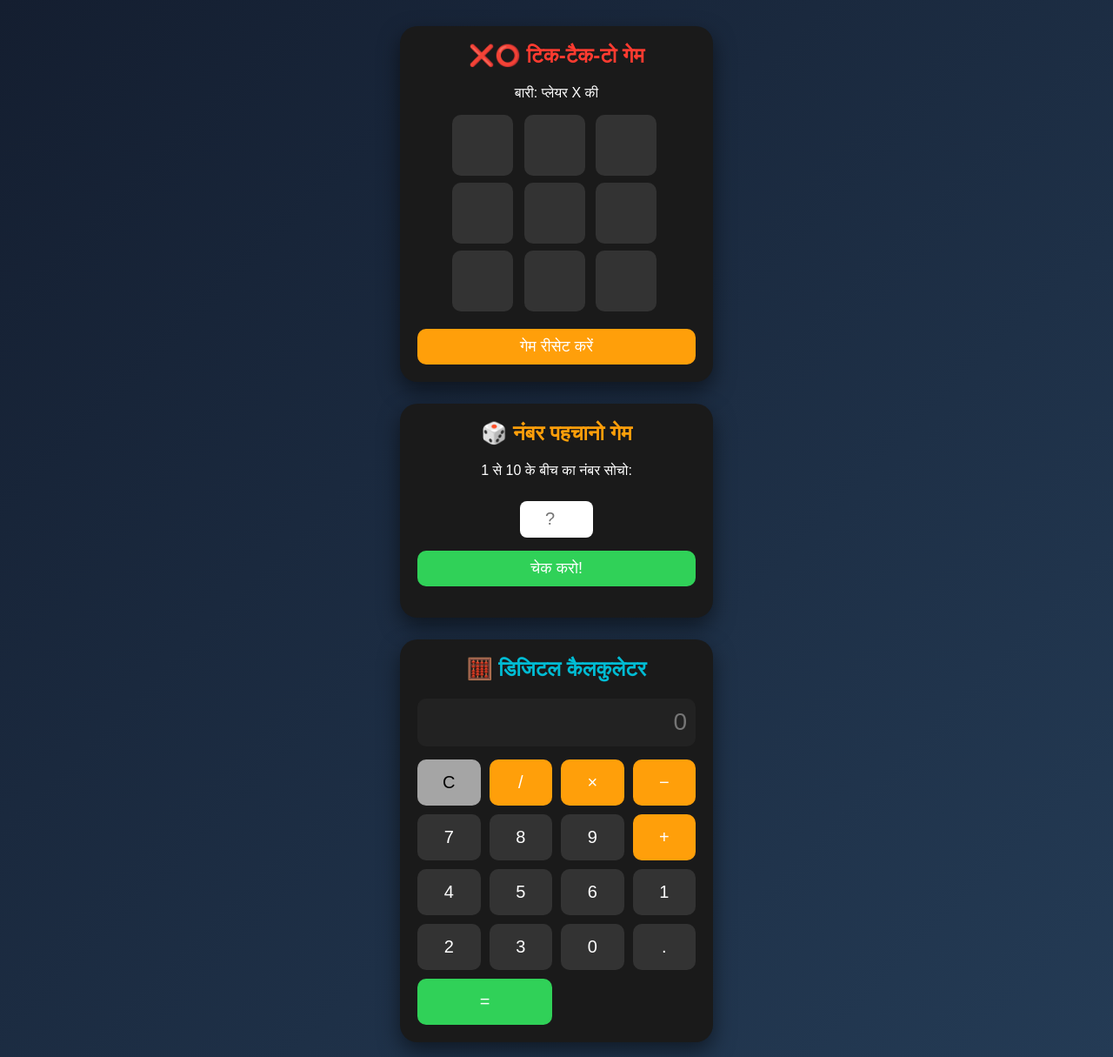
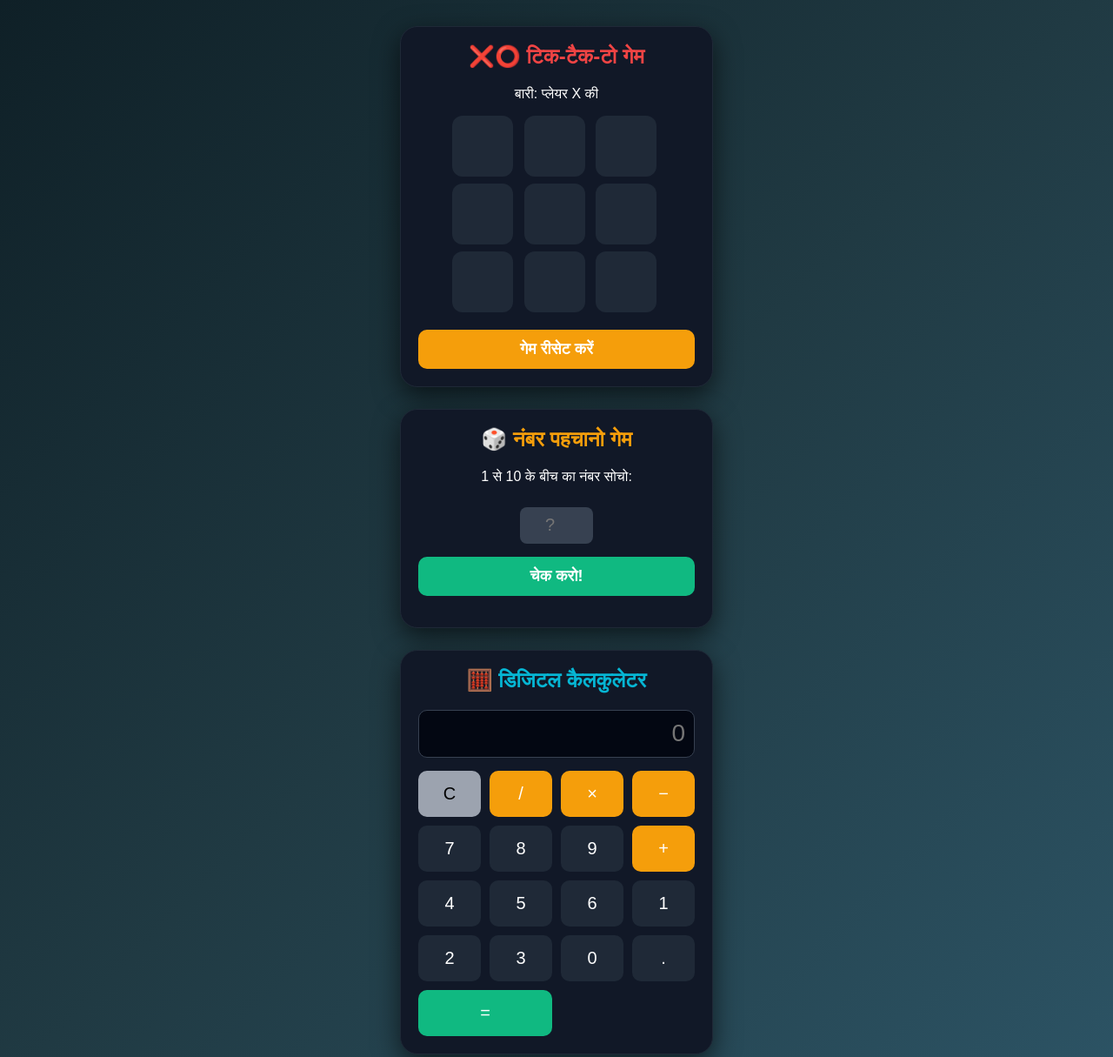
Before and after one commit to piyushkuraj2010-crypto/my-calculator, a plain HTML site: page index.html in a window 1280 px wide. Shown: the top 1215 px of the page at 87% size. Drawn offline with Linux system fonts and the light colour scheme.

Commit message:
Update index.html

```diff
--- a/index.html
+++ b/index.html
@@ -3,11 +3,17 @@
 <head>
     <meta charset="UTF-8">
     <meta name="viewport" content="width=device-width, initial-scale=1.0">
-    <title>माय फर्स्ट वेबसाइट - गेम्स और कैलकुलेटर</title>
+
+    <!-- 🌍 गूगल सर्च (SEO) के लिए जादुई कोड -->
+    <title>फ्री ऑनलाइन गेम्स और डिजिटल कैलकुलेटर | Play Free Games & Calculator</title>
+    <meta name="description" content="यहाँ खेलें मुफ़्त टिक-टैक-टो (कटम-जीरो) गेम, नंबर पहचानो गेम और इस्तेमाल करें एक शानदार डिजिटल कैलकुलेटर। बिना डाउनलोड किए तुरंत खेलें!">
+    <meta name="keywords" content="tic tac toe online, free online games, digital calculator hindi, कटम जीरो गेम, नंबर गेम, ऑनलाइन कैलकुलेटर">
+    <meta name="author" content="Piyush">
+
     <style>
         body {
             font-family: 'Arial', sans-serif;
-            background: linear-gradient(135deg, #141e30, #243b55);
+            background: linear-gradient(135deg, #0f2027, #203a43, #2c5364);
             color: white;
             display: flex;
             flex-direction: column;
@@ -25,11 +31,12 @@
             margin-top: 10px;
         }
         .card {
-            background-color: #1a1a1a;
+            background-color: #111827;
             padding: 20px;
             border-radius: 20px;
-            box-shadow: 0px 10px 25px rgba(0,0,0,0.5);
+            box-shadow: 0px 10px 30px rgba(0,0,0,0.6);
             text-align: center;
+            border: 1px solid #1f2937;
         }
         /* ❌⭕ Tic-Tac-Toe स्टाइल */
         .board {
@@ -42,8 +49,8 @@
         .cell {
             width: 70px;
             height: 70px;
-            background-color: #333;
-            border-radius: 10px;
+            background-color: #1f2937;
+            border-radius: 12px;
             font-size: 32px;
             font-weight: bold;
             display: flex;
@@ -53,8 +60,8 @@
             transition: 0.2s;
         }
         .cell:active { transform: scale(0.95); }
-        .cell.X { color: #ff3b30; }
-        .cell.O { color: #00bcd4; }
+        .cell.X { color: #ef4444; }
+        .cell.O { color: #06b6d4; }
 
         /* 🎲 नंबर गेम स्टाइल */
         #guessInput {
@@ -65,25 +72,28 @@
             border-radius: 8px;
             border: none;
             margin: 10px;
+            background-color: #374151;
+            color: white;
         }
         .btn {
-            background-color: #30d158;
+            background-color: #10b981;
             color: white;
             border: none;
-            padding: 10px 20px;
+            padding: 12px 20px;
             font-size: 18px;
             border-radius: 10px;
             cursor: pointer;
             width: 100%;
             margin-top: 5px;
+            font-weight: bold;
         }
-        .btn.reset { background-color: #ff9f0a; }
+        .btn.reset { background-color: #f59e0b; }
 
         /* 🧮 कैलकुलेटर स्टाइल */
         #display {
             width: 100%;
             height: 55px;
-            background-color: #222;
+            background-color: #030712;
             border: none;
             color: #fff;
             font-size: 28px;
@@ -92,6 +102,7 @@
             box-sizing: border-box;
             border-radius: 10px;
             margin-bottom: 15px;
+            border: 1px solid #374151;
         }
         .buttons {
             display: grid;
@@ -104,12 +115,12 @@
             cursor: pointer;
             border: none;
             border-radius: 10px;
-            background-color: #333;
+            background-color: #1f2937;
             color: white;
         }
-        .calc-btn.operator { background-color: #ff9f0a; }
-        .calc-btn.clear { background-color: #a5a5a5; color: black; }
-        .calc-btn.equal { background-color: #30d158; grid-column: span 2; }
+        .calc-btn.operator { background-color: #f59e0b; }
+        .calc-btn.clear { background-color: #9ca3af; color: black; }
+        .calc-btn.equal { background-color: #10b981; grid-column: span 2; }
     </style>
 </head>
 <body>
@@ -118,7 +129,7 @@
 
     <!-- ❌⭕ Tic-Tac-Toe गेम -->
     <div class="card">
-        <h2 style="color: #ff3b30; margin-top: 0;">❌⭕ टिक-टैक-टो गेम</h2>
+        <h2 style="color: #ef4444; margin-top: 0;">❌⭕ टिक-टैक-टो गेम</h2>
         <p id="turnStatus">बारी: प्लेयर X की</p>
         <div class="board" id="board">
             <div class="cell" onclick="makeMove(this, 0)"></div>
@@ -136,7 +147,7 @@
 
     <!-- 🎲 नंबर पहचानो गेम -->
     <div class="card">
-        <h2 style="color: #ff9f0a; margin-top: 0;">🎲 नंबर पहचानो गेम</h2>
+        <h2 style="color: #f59e0b; margin-top: 0;">🎲 नंबर पहचानो गेम</h2>
         <p>1 से 10 के बीच का नंबर सोचो:</p>
         <input type="number" id="guessInput" min="1" max="10" placeholder="?">
         <button class="btn" onclick="checkGuess()">चेक करो!</button>
@@ -145,7 +156,7 @@
 
     <!-- 🧮 डिजिटल कैलकुलेटर -->
     <div class="card">
-        <h2 style="color: #00bcd4; margin-top: 0;">🧮 डिजिटल कैलकुलेटर</h2>
+        <h2 style="color: #06b6d4; margin-top: 0;">🧮 डिजिटल कैलकुलेटर</h2>
         <input type="text" id="display" readonly placeholder="0">
         <div class="buttons">
             <button class="calc-btn clear" onclick="clearDisplay()">C</button>
@@ -205,7 +216,7 @@
 
         if (roundWon) {
             document.getElementById('turnStatus').textContent = `🎉 प्लेयर ${currentPlayer} जीत गया!`;
-            document.getElementById('turnStatus').style.color = "#30d158";
+            document.getElementById('turnStatus').style.color = "#10b981";
             isGameActive = false;
             return;
         }
@@ -241,11 +252,11 @@
 
         if (parseInt(input) === targetNumber) {
             result.textContent = "🎉 सही जवाब! आपने जीत लिया!";
-            result.style.color = "#30d158";
+            result.style.color = "#10b981";
             targetNumber = Math.floor(Math.random() * 10) + 1;
         } else {
             result.textContent = "❌ गलत जवाब! दोबारा कोशिश करो।";
-            result.style.color = "#ff3b30";
+            result.style.color = "#ef4444";
         }
     }
 
@@ -258,9 +269,3 @@
     function clearDisplay() { display.value = ''; }
     function calculate() {
         try { display.value = eval(display.value); }
-        catch (error) { display.value = 'Error'; }
-    }
-</script>
-
-</body>
-         </html>
```
